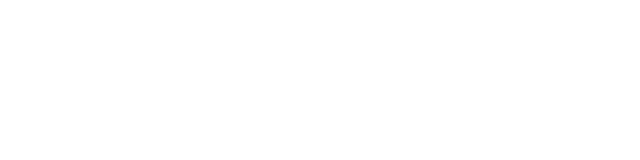
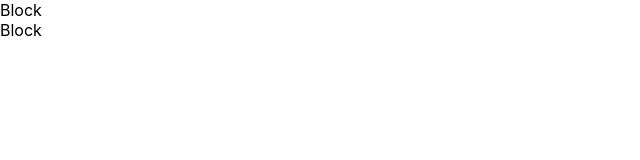
Before and after one commit to LarinV1983/currency-converter, a React (Create React App) app: page / in a window 1280 px wide. Shown: the top 160 px of the page, without its empty margins (0-640 px from the left). Built offline with nearby package versions, Linux system fonts and the light colour scheme.

Commit message:
sass and block.jsx

```diff
--- a/package.json
+++ b/package.json
@@ -9,6 +9,7 @@
     "react": "^18.2.0",
     "react-dom": "^18.2.0",
     "react-scripts": "5.0.1",
+    "sass": "^1.55.0",
     "web-vitals": "^2.1.4"
   },
   "scripts": {
--- a/src/App.js
+++ b/src/App.js
@@ -1,8 +1,12 @@
+import React from 'react';
+import Block  from './Block';
+import './index.scss';
 
 function App() {
   return (
     <div className="App">
-
+    <Block/>
+    <Block/>
     </div>
   );
 }
--- /dev/null
+++ b/src/Block.jsx
@@ -0,0 +1,9 @@
+import React from 'react';
+
+export default function Block() {
+	return (
+		<div>
+			Block
+		</div>
+	);
+}
--- a/src/index.js
+++ b/src/index.js
@@ -1,6 +1,6 @@
 import React from 'react';
 import ReactDOM from 'react-dom/client';
-import './index.css';
+import './index.scss';
 import App from './App';
 
 const root = ReactDOM.createRoot(document.getElementById('root'));
```
Also changed, not shown: src/index.scss (renamed from src/index.css), 1 other file (tests, documents, lock files or other folders).
